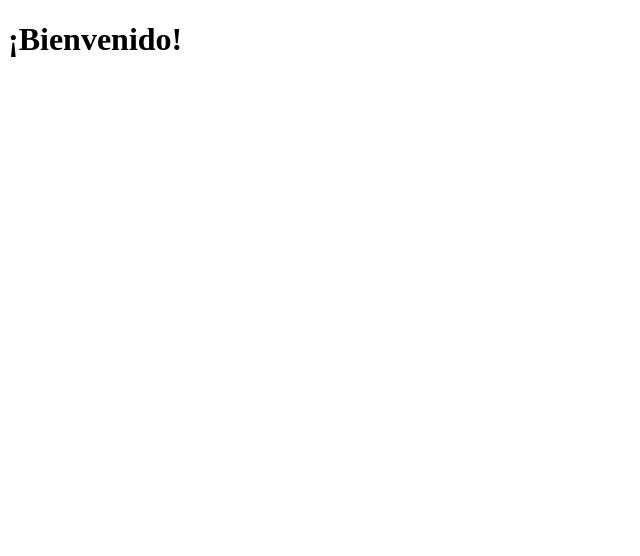
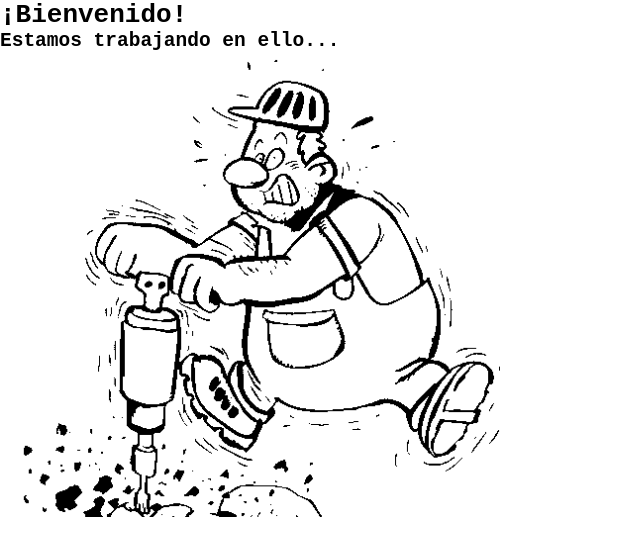
Before and after one commit to sergiohernan19/bit06exercises, a plain HTML site: page docs/index2.html in a window 1280 px wide. Shown: the whole page, without its empty margins (0-640 px from the left). Drawn offline with Linux system fonts and the light colour scheme.

Commit message:
Finalización cambios

```diff
--- a/docs/index2.html
+++ b/docs/index2.html
@@ -5,8 +5,12 @@
     <meta http-equiv="X-UA-Compatible" content="IE=edge">
     <meta name="viewport" content="width=device-width, initial-scale=1.0">
     <title>Ejercicios JavaScript</title>
+    <link rel="stylesheet" href="./css/style.css">
 </head>
 <body>
     <h1>¡Bienvenido!</h1>
+
+    <h2>Estamos trabajando en ello...</h2>
+    <img src="./img/obrero.gif" width="500px">
 </body>
 </html>
```
Also changed, not shown: docs/img/obrero.gif (added).
